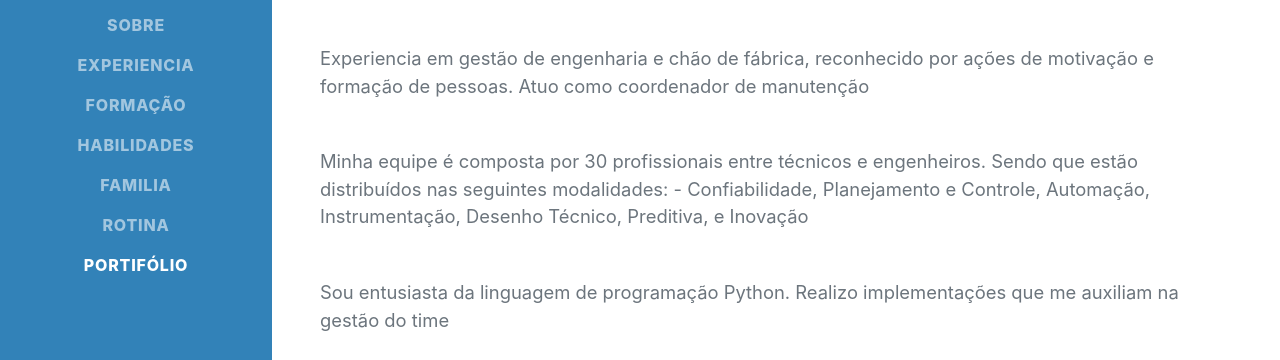
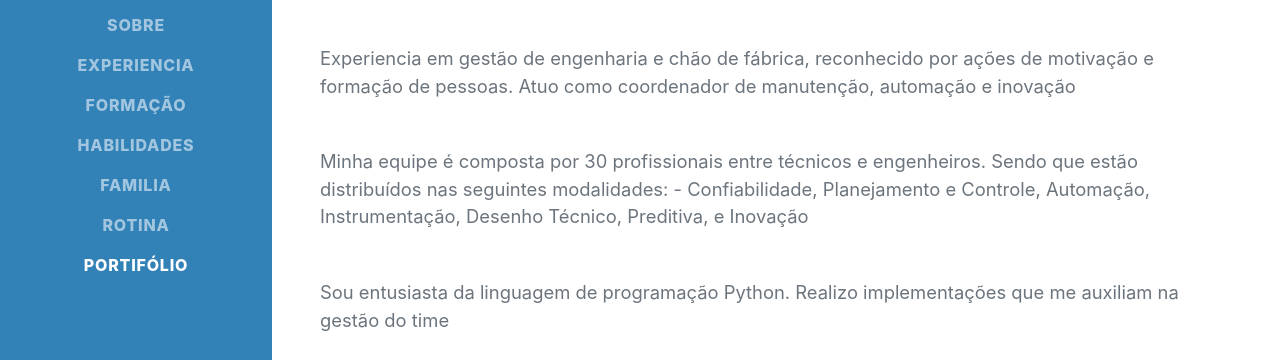
Before and after one commit to ebannwart/ebannwart.github.io, a plain HTML site: page index.html in a window 1280 px wide. Shown: the part 347-707 px from the top of the page. Drawn offline with nearby package versions, Linux system fonts and the light colour scheme; a web font is replaced by a local one.

Commit message:
Add files via upload

```diff
--- a/index.html
+++ b/index.html
@@ -49,7 +49,7 @@
                         Rua Hyron Homero Damasceno Cassou, 119 - casa 41 · Curitiba, Paraná · (41) 996550890 ·
                         <a href="mailto:eduardo_bannwart@yahoo.com.br">eduardo_bannwart@yahoo.com.br</a>
                     </div>
-                    <p class="lead mb-5">Experiencia em gestão de engenharia e chão de fábrica, reconhecido por ações de motivação e formação de pessoas. Atuo como coordenador de manutenção</p>
+                    <p class="lead mb-5">Experiencia em gestão de engenharia e chão de fábrica, reconhecido por ações de motivação e formação de pessoas. Atuo como coordenador de manutenção, automação e inovação</p>
                     <p class="lead mb-5">Minha equipe é composta por 30 profissionais entre técnicos e engenheiros. Sendo que estão distribuídos nas seguintes modalidades: - Confiabilidade, Planejamento e Controle, Automação, Instrumentação, Desenho Técnico, Preditiva, e Inovação</p>
                     <p class="lead mb-5">Sou entusiasta da linguagem de programação Python. Realizo implementações que me auxiliam na gestão do time</p>
                     <div class="social-icons">
```
